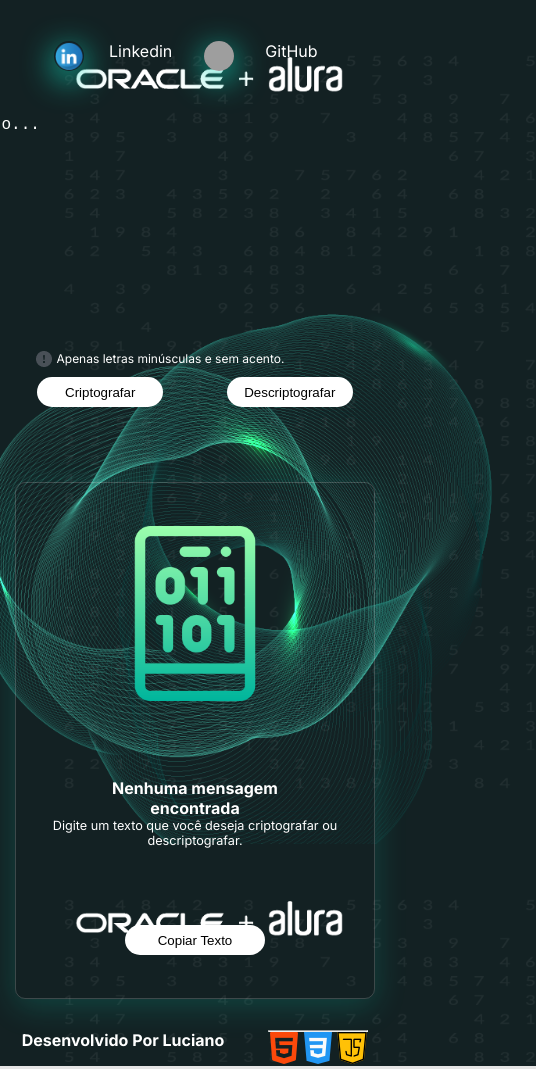
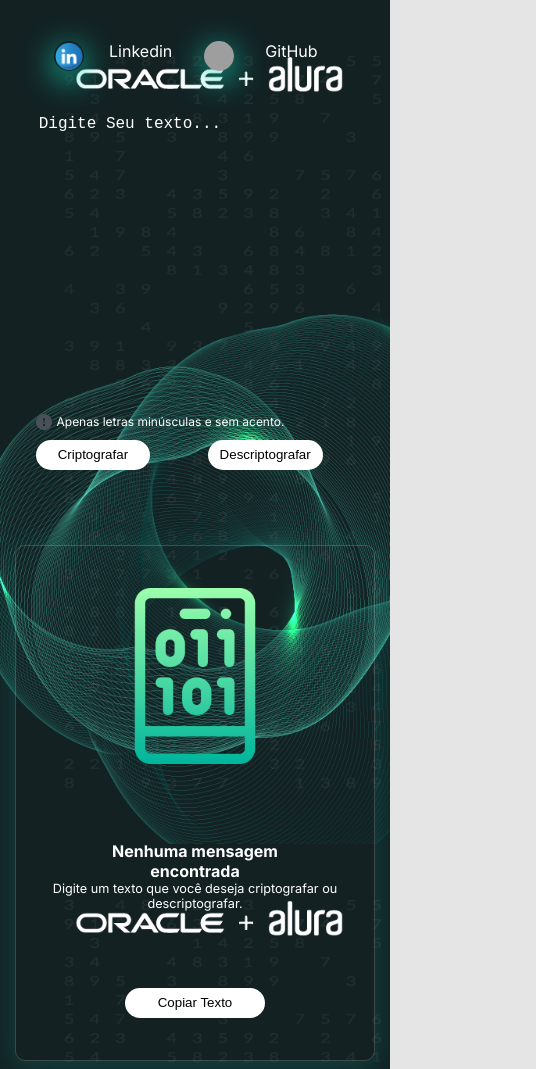
Before and after one commit to LucDev0001/Decodificador-de-Texto, a plain HTML site: page index.html in a window 390 px wide. Shown: the top 1069 px of the page, 536 px wide, since content can reach past the window. Drawn offline with Linux system fonts and the light colour scheme; grey boxes are pictures that could not be loaded.

Commit message:
Update style.css
centralizando a textarea

```diff
--- a/css/style.css
+++ b/css/style.css
@@ -225,8 +225,8 @@ footer {
     flex-direction: column;
   }
 
-  .container__texto {
-    width: 90%;
+  .container__texto > textarea {
+    width:100%;
     height: 35vh;
     align-items: center;
   }
```
